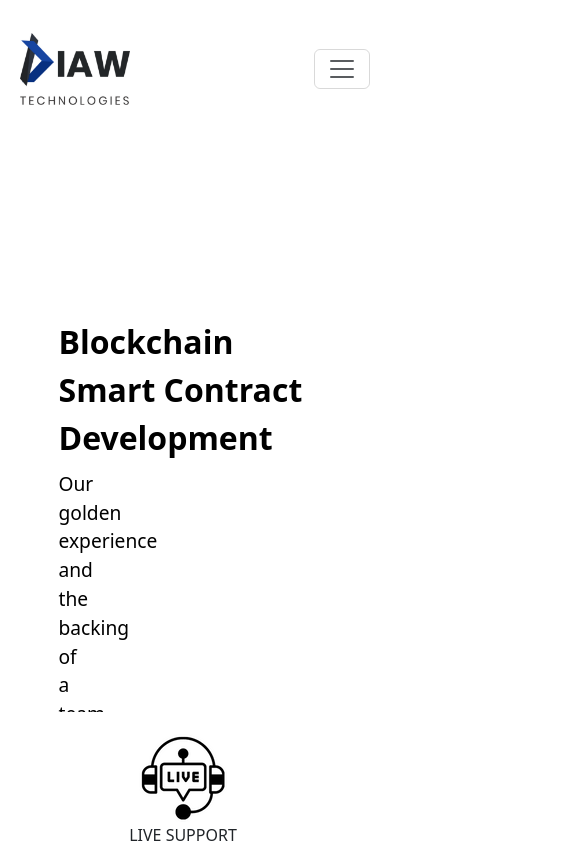
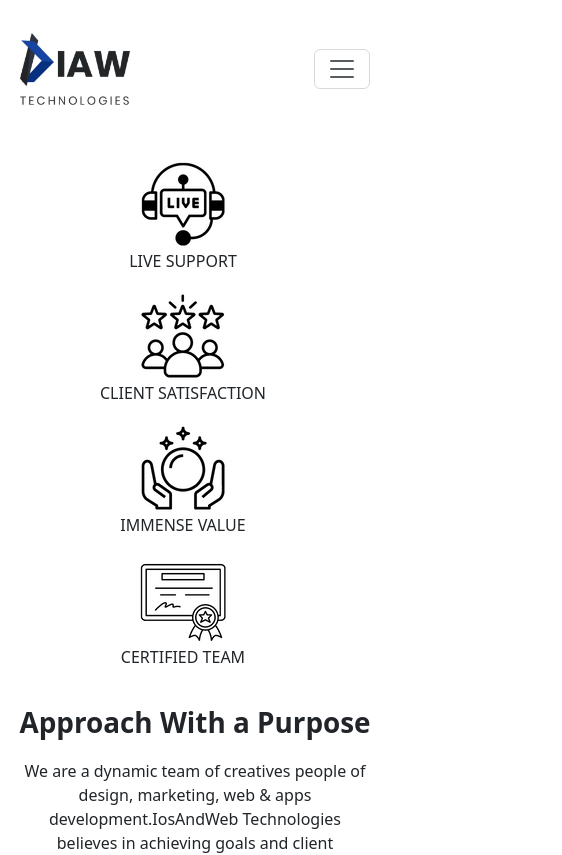
Before and after one commit to Jatin-dev12/sehgal, a React (Create React App) app: page / in a window 390 px wide. Shown: the top 855 px of the page, 562 px wide, since content can reach past the window. Built offline with nearby package versions, Linux system fonts and the light colour scheme.

Commit message:
all good

```diff
--- a/src/App.css
+++ b/src/App.css
@@ -213,10 +213,10 @@ svg:not(:root).svg-inline--fa, svg:not(:host).svg-inline--fa {
     .work.col img {
         width: 100%;
     }
-    /* .carousel {
+    .carousel {
         position: relative;
         display: none;
-    } */
+    }
     img.iii {
         width: 100%;
         display: flex;
@@ -265,9 +265,11 @@ svg:not(:root).svg-inline--fa, svg:not(:host).svg-inline--fa {
         width: 100%;
         margin: auto;
     }
-    .col-6 {
-        width: 100%;
+    .navbar-expand .navbar-nav{
+        flex-direction: column
+        ;
     }
+
     .text{
         text-align: center;
     }
@@ -295,6 +297,9 @@ svg:not(:root).svg-inline--fa, svg:not(:host).svg-inline--fa {
     flex-direction: column;
     text-align: center;
    }
+   .row.row-cols-md-4{
+    flex-direction: column;
+   }
 
 
 }
```
